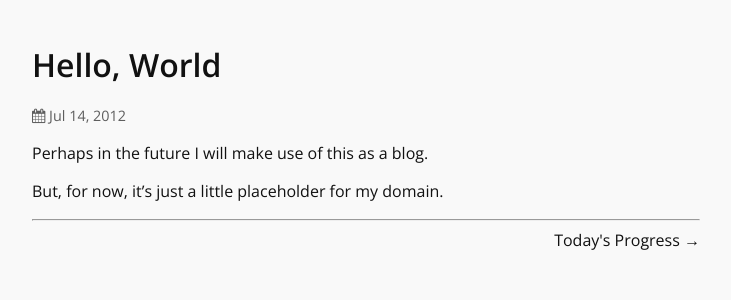
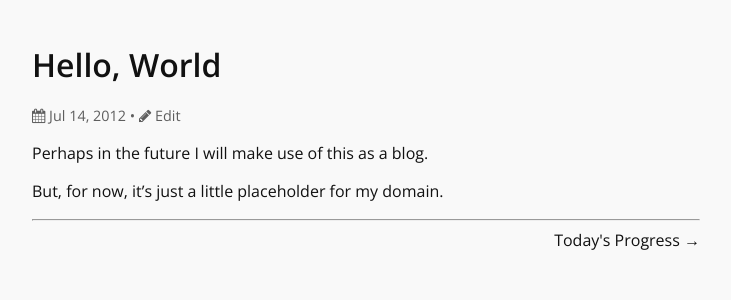
Before and after one commit to jennings/jennings.github.io, a Jekyll site: the page built from _posts/2012-07-14-hello-world.markdown, in a window 1280 px wide. Shown: the part 261-561 px from the top of the page, without its empty margins (274-1005 px from the left). Built offline with Jekyll 4.4.1, drawn with Linux system fonts in a browser that asks for light colours; nearby versions of some CDN libraries.

Commit message:
Add edit links to posts

```diff
--- a/_config.yml
+++ b/_config.yml
@@ -5,6 +5,7 @@ description: >
   Yet another blog from someone you've never heard of.
 twitter_username: sgjennings
 github_username:  jennings
+github_repo_url: https://github.com/jennings/jennings.github.io
 
 permalink: /blog/:year/:month/:title/
 timezone: America/Los_Angeles
--- a/_layouts/post.html
+++ b/_layouts/post.html
@@ -19,6 +19,10 @@ layout: default
         {% if page.meta %}
             • {{ page.meta }}
         {% endif %}
+
+        • <a class="no-decorate" title="Edit this page on GitHub" href="{{ site.github_repo_url }}/blob/master/{{ page.path }}">
+            <i class="fa fa-pencil"></i> Edit
+        </a>
     </p>
   </div>
 
```
